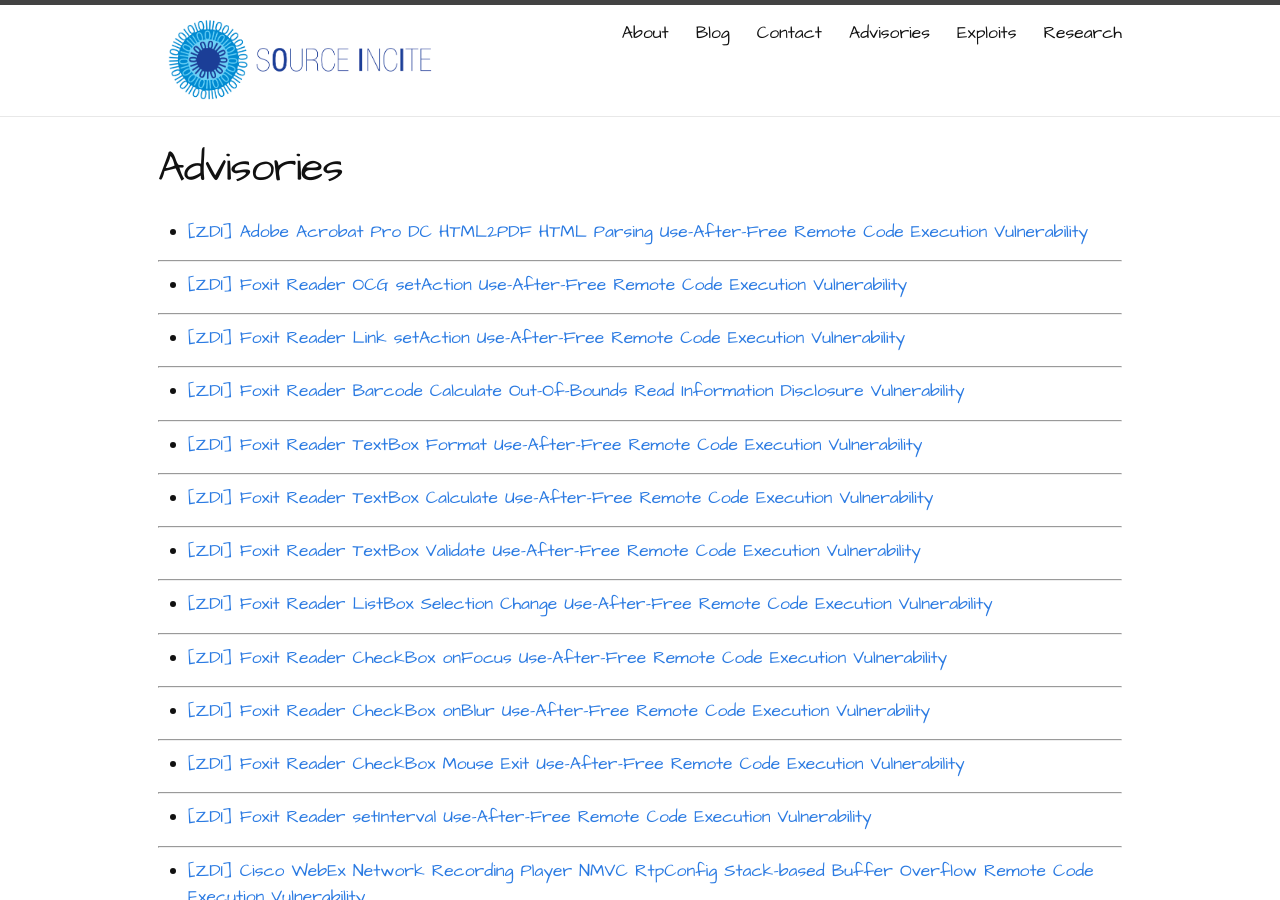
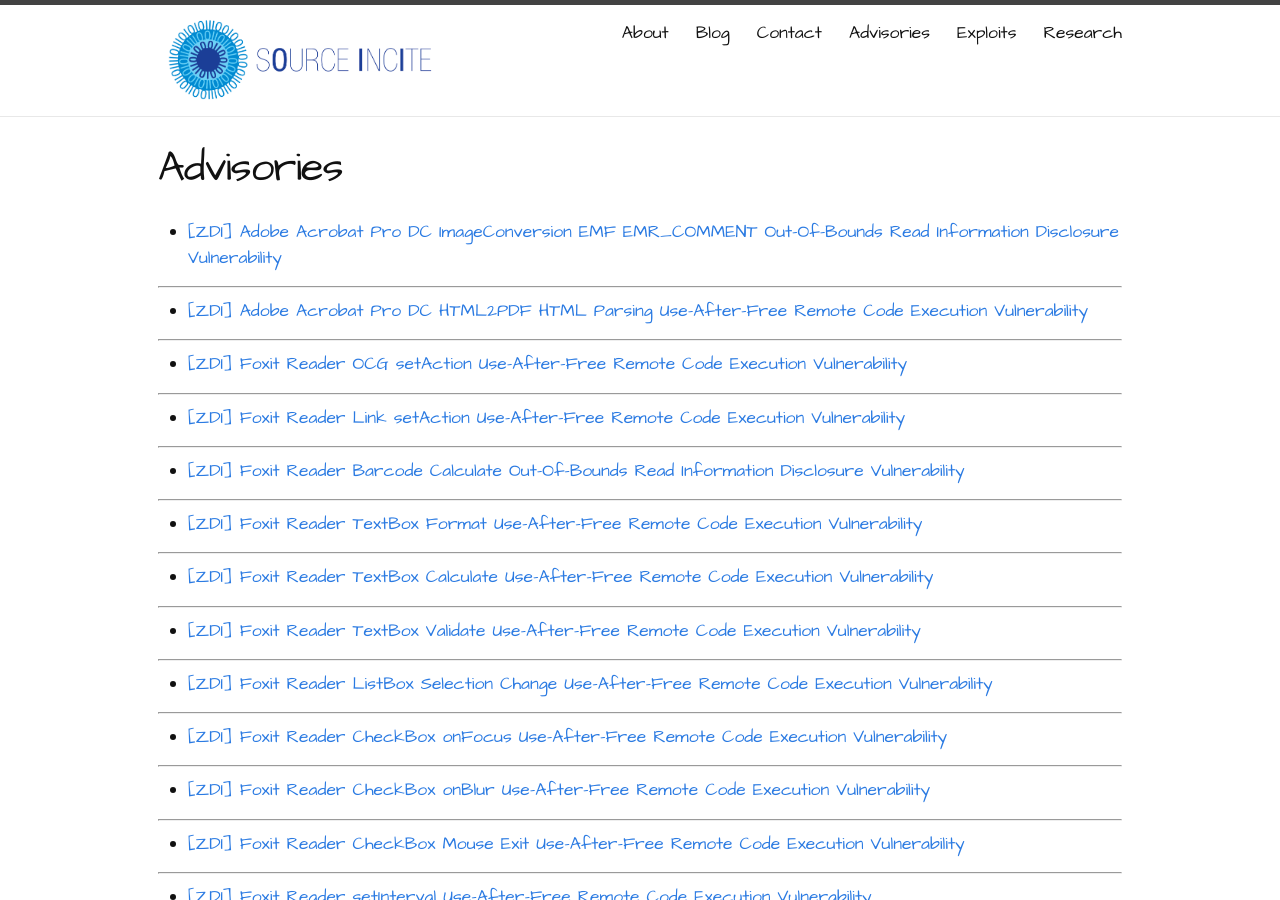
Before and after one commit to sourceincite/sourceincite.github.io, a Jekyll site: the page built from advisories/index.md, in a window 1280 px wide and 900 px high. Built offline with Jekyll 4.4.1, drawn with Linux system fonts in a browser that asks for light colours.

Commit message:
added adobe bug

```diff
--- a/advisories/index.md
+++ b/advisories/index.md
@@ -4,6 +4,10 @@
 permalink: /advisories/
 ---
 
+* [[ZDI] Adobe Acrobat Pro DC ImageConversion EMF EMR_COMMENT Out-Of-Bounds Read Information Disclosure Vulnerability](https://www.zerodayinitiative.com/advisories/ZDI-18-1118/)
+
+---
+
 * [[ZDI] Adobe Acrobat Pro DC HTML2PDF HTML Parsing Use-After-Free Remote Code Execution Vulnerability](https://www.zerodayinitiative.com/advisories/ZDI-18-1117/)
 
 ---
```
